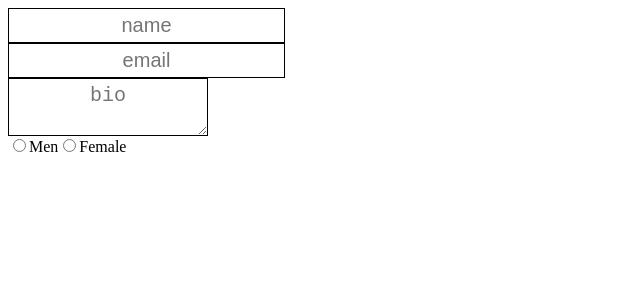
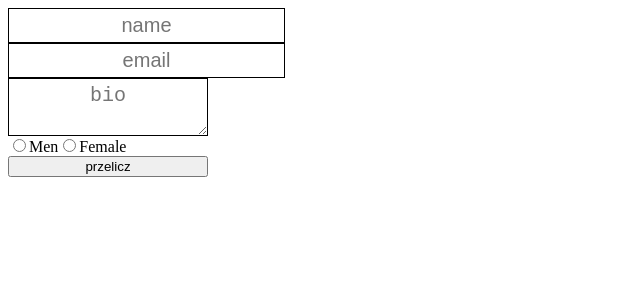
Before and after one commit to patryk-olti/25102021_SzkolaReacta, a React (Create React App) app: page / in a window 1280 px wide. Shown: the top 300 px of the page, without its empty margins (0-640 px from the left). Built offline with nearby package versions, Linux system fonts and the light colour scheme.

Commit message:
added button and created function for reset Values on state

```diff
--- a/src/Components/utilis/Button.js
+++ b/src/Components/utilis/Button.js
@@ -1,10 +1,10 @@
 import React from "react";
 
-const Button = ({ name, measurePrice }) => {
+const Button = ({ name, handleOnClick }) => {
 
     const handleClick = (e) => {
         e.preventDefault();
-        measurePrice();
+        handleOnClick();
     }
     return(
         <button onClick={handleClick}> {name} </button>
--- a/src/Containers/utilis/UsersForm.js
+++ b/src/Containers/utilis/UsersForm.js
@@ -4,6 +4,7 @@ import Form from "../../Components/utilis/Form";
 import Input from "../../Components/utilis/Input";
 import RadioDiv from "../../Components/utilis/RadioDiv";
 import TextArea from "../../Components/utilis/TextArea";
+import Button from "../../Components/utilis/Button";
 
 const UsersForm = () => {
 
@@ -11,6 +12,13 @@ const UsersForm = () => {
     const [email, setEmail] = useState("");
     const [bio, setBio] = useState("");
     const [sex, setSex] = useState("")
+
+    const resetValues = () => {
+        setName("");
+        setEmail("");
+        setBio("");
+        setSex("");
+    }
 
     return(
         <Form>
@@ -21,6 +29,7 @@ const UsersForm = () => {
                 <Input type="radio" name="sex" handleInput={setSex} value="men" text="Men" />
                 <Input type="radio" name="sex" handleInput={setSex} value="female" text="Female" />
             </RadioDiv>
+            <Button name="przelicz" handleOnClick={resetValues} />
             {console.log(name, email, bio, sex)}
         </Form>
     )
```
